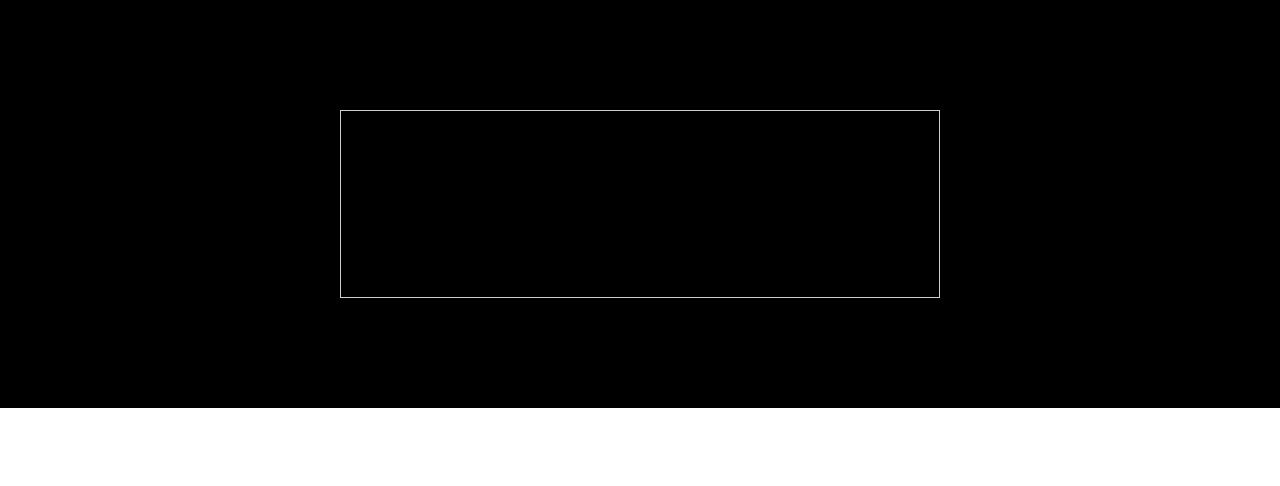
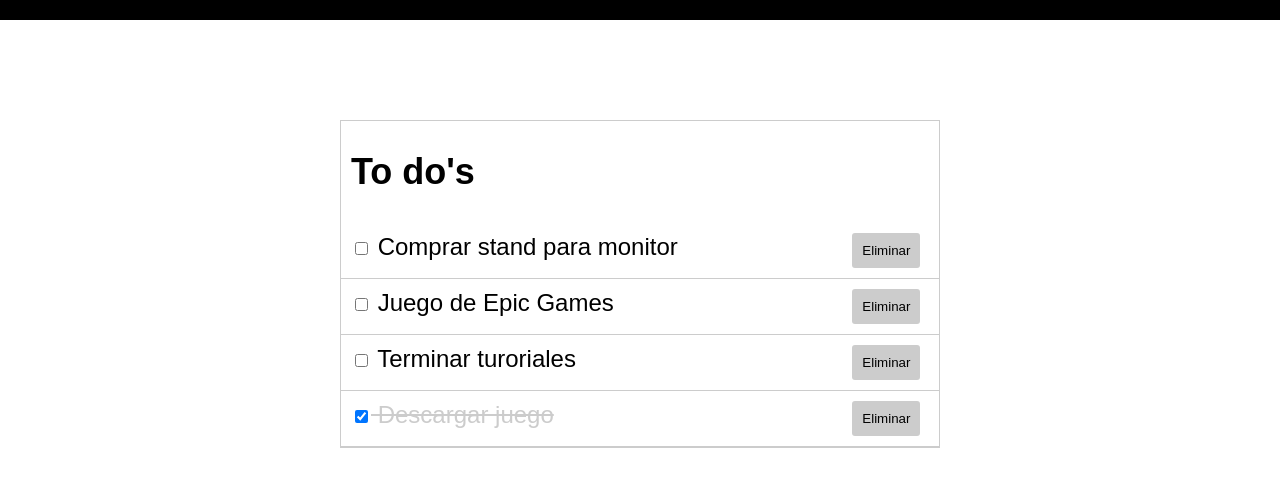
Before and after one commit to David-Hdez/todos, a Vue app: page / in a window 1280 px wide. Shown: the top 486 px of the page. Built offline with nearby package versions, Linux system fonts and the light colour scheme.

Commit message:
TodoItem
checkbox y boton, estilo y bind para aplicar los estilos a completadas

```diff
--- a/src/App.vue
+++ b/src/App.vue
@@ -1,11 +1,10 @@
 <template>
   <div>
-    <div id="header">
-      <div id="main-container">
-        <h2>To do's</h2>
-        <!--Implementando coponente-->
-        <Todos v-bind:todos="copyTodos"/>
-      </div>
+    <div id="header"></div>
+    <div id="main-container">
+      <h2>To do's</h2>
+      <!--Implementando coponente-->
+      <Todos v-bind:todoslist="copyTodos"/>
     </div>
   </div>
 </template>
@@ -36,6 +35,11 @@ export default {
           id:2,
           task:"Terminar turoriales",
           completed:false
+        },
+        {
+          id:3,
+          task:"Descargar juego",
+          completed:true
         }
       ],
       copyTodos:[]
--- a/src/components/TodoItem.vue
+++ b/src/components/TodoItem.vue
@@ -1,19 +1,65 @@
 <template>
-  <div>
-    <div>
-
+    <div class="todo" v-bind:class="{completed: todo.completed}">
+        <div class="todo-body">
+            <input type="checkbox" v-bind:checked="todo.completed? 'checked':''">
+            {{ todo.task }}
+        </div>
+        <div class="todo-actions">
+            <button>Eliminar</button>
+        </div>
     </div>
-  </div>
 </template>
 
 <script>
-//Definiendo componente
 export default{
-    name: 'Todos',
-    props: ['todos']//Propiedades de tipo todos
+    name:"TodoItem",
+    props:['todo']
 }
 </script>
 
 <style scoped>
+.todo{
+    border-bottom: solid 1px #ccc;
+    padding: 10px;
+}
 
+.todo:not(.completed):hover{
+    background-color: #eee;
+}
+
+.completed{
+    color: #ccc;
+    text-decoration: line-through;
+}
+
+.completed .todo-body{
+    text-decoration: line-through;
+}
+
+.todo-body, .todo-actions{
+    display: inline-block;
+    vertical-align: top;
+}
+
+.todo-body{
+    width: 85%;
+}
+
+.todo-actions{
+    padding: 0 10px;
+    width: 10%;
+}
+
+button{
+    border: none;
+    border-radius: 3px;
+    padding: 10px;
+    background-color: #ccc;
+    color: black;
+}
+
+button:hover{
+    background-color: #da2020;
+    color: white;
+}
 </style>
--- a/src/components/Todos.vue
+++ b/src/components/Todos.vue
@@ -1,20 +1,19 @@
 <template>
   <div>
     <!--v-bind para attach, para elemento del for debe ser identificado-->
-    <div v-bind:key="item.id" v-for="item in todos">
-        <div>{{ item.task }}</div>
+    <div v-bind:key="todo.id" v-for="todo in todoslist">
+      <TodoItem v-bind:todo="todo" />
     </div>
   </div>
 </template>
 
 <script>
+import TodoItem from './TodoItem.vue'
+
 //Definiendo componente
 export default{
-    name: 'Todos',
-    props: ['todos']//Propiedades de tipo todos
+  name: 'Todos',
+  props: ['todoslist'],//Propiedad de tipo todos
+  components: {TodoItem}
 }
 </script>
-
-<style>
-
-</style>
```
